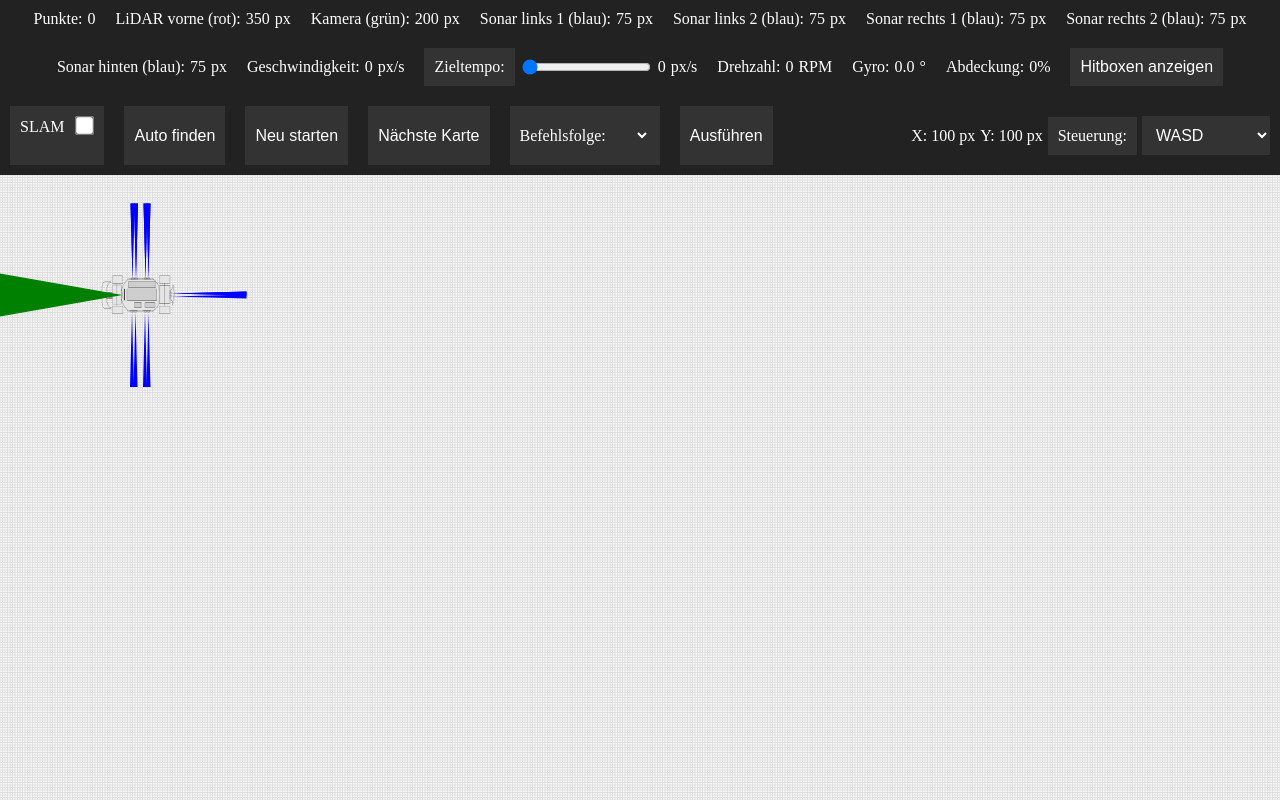
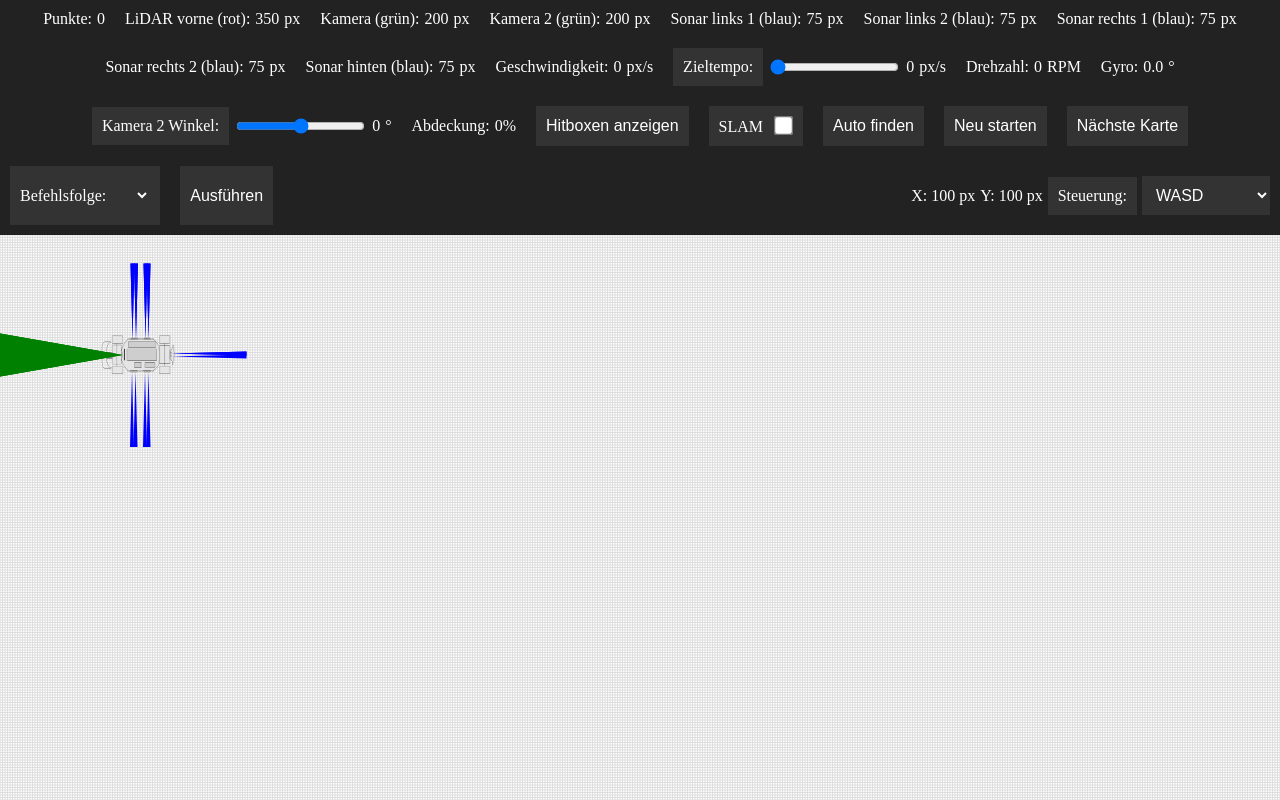
Before and after one commit to Exekutiveone/Virtaul_Ares, a Flask app: page /map2 in a window 1280 px wide. Run offline with Flask 2, Linux system fonts and the light colour scheme; data that the repository does not hold is empty.

Commit message:
Add rotatable second camera cone

```diff
--- a/VE/static/src/car/car.js
+++ b/VE/static/src/car/car.js
@@ -92,6 +92,10 @@ export class Car {
     this.steerRate = 0.015;
     this.wheelBase = 50;
     this.angleOverride = false;
+
+    // Second camera cone angle in radians
+    this.camera2Angle = 0;
+    this.greenCone2Length = 0;
   }
 
   reset() {
@@ -140,6 +144,13 @@ export class Car {
     if (action === 'straight') {
       this.angleOverride = false;
       this.steeringAngle = 0;
+      return;
+    }
+    if (action === 'camera2') {
+      if (typeof value === 'number') {
+        const deg = Math.max(-90, Math.min(90, value));
+        this.camera2Angle = (deg * Math.PI) / 180;
+      }
       return;
     }
     const key = this.actionMap[action];
@@ -445,6 +456,14 @@ export class Car {
 
     this.redConeLength = this.drawKegel(18, 40, 700, Math.PI, 'red', 6);
     this.greenConeLength = this.drawKegel(45, 40, 400, Math.PI, 'green', 140);
+    this.greenCone2Length = this.drawKegel(
+      45,
+      40,
+      400,
+      Math.PI + this.camera2Angle,
+      'green',
+      140,
+    );
     const bluePoints = [
       [65, 7],
       [72, 7],
--- a/VE/static/src/main.js
+++ b/VE/static/src/main.js
@@ -60,6 +60,9 @@ const keyMap = {
 };
 const redEl = document.getElementById('redLength');
 const greenEl = document.getElementById('greenLength');
+const green2El = document.getElementById('green2Length');
+const cam2Slider = document.getElementById('camera2Angle');
+const cam2SliderVal = document.getElementById('camera2AngleVal');
 const blueLeft1El = document.getElementById('blueLeft1');
 const blueLeft2El = document.getElementById('blueLeft2');
 const blueRight1El = document.getElementById('blueRight1');
@@ -648,6 +651,9 @@ function loop() {
 
   redEl.textContent = Math.round(car.redConeLength);
   greenEl.textContent = Math.round(car.greenConeLength);
+  const g2 = car.drawKegel(45, 40, 400, Math.PI + car.camera2Angle, 'green', 140);
+  car.greenCone2Length = g2;
+  if (green2El) green2El.textContent = Math.round(g2);
   const bl1 = car.drawKegel(65, 7, 150, -Math.PI / 2, 'blue', 8);
   const bl2 = car.drawKegel(72, 7, 150, -Math.PI / 2, 'blue', 8);
   const br1 = car.drawKegel(91, 7, 150, -Math.PI / 2, 'blue', 8);
@@ -657,6 +663,7 @@ function loop() {
     revealCar();
     revealCone(18, 40, 700, Math.PI, 6);
     revealCone(45, 40, 400, Math.PI, 140);
+    revealCone(45, 40, 400, Math.PI + car.camera2Angle, 140);
     for (const [x, y] of [
       [65, 7],
       [72, 7],
@@ -963,3 +970,10 @@ if (speedSlider) {
     car.fixedSpeed = val > 0 ? val : null;
   });
 }
+if (cam2Slider) {
+  cam2Slider.addEventListener('input', () => {
+    const val = parseFloat(cam2Slider.value);
+    if (cam2SliderVal) cam2SliderVal.textContent = val;
+    car.camera2Angle = (val * Math.PI) / 180;
+  });
+}
--- a/VE/templates/map2.html
+++ b/VE/templates/map2.html
@@ -98,6 +98,7 @@
       </button>
       <div class="cone-display">LiDAR vorne (rot): <span id="redLength">0</span> px</div>
       <div class="cone-display">Kamera (grün): <span id="greenLength">0</span> px</div>
+      <div class="cone-display">Kamera 2 (grün): <span id="green2Length">0</span> px</div>
       <div class="cone-display">
         Sonar links 1 (blau): <span id="blueLeft1">0</span> px
       </div>
@@ -123,6 +124,11 @@
       </div>
       <div class="cone-display">Drehzahl: <span id="rpm">0</span> RPM</div>
       <div class="cone-display">Gyro: <span id="gyro">0</span>°</div>
+      <div class="cone-display" id="cam2AngleControl">
+        <label for="camera2Angle">Kamera 2 Winkel:</label>
+        <input type="range" id="camera2Angle" min="-90" max="90" value="0" />
+        <span id="camera2AngleVal">0</span>°
+      </div>
       <div class="cone-display">Abdeckung: <span id="slamCoverage">0%</span></div>
       <div id="editorTools2">
         <label
```
